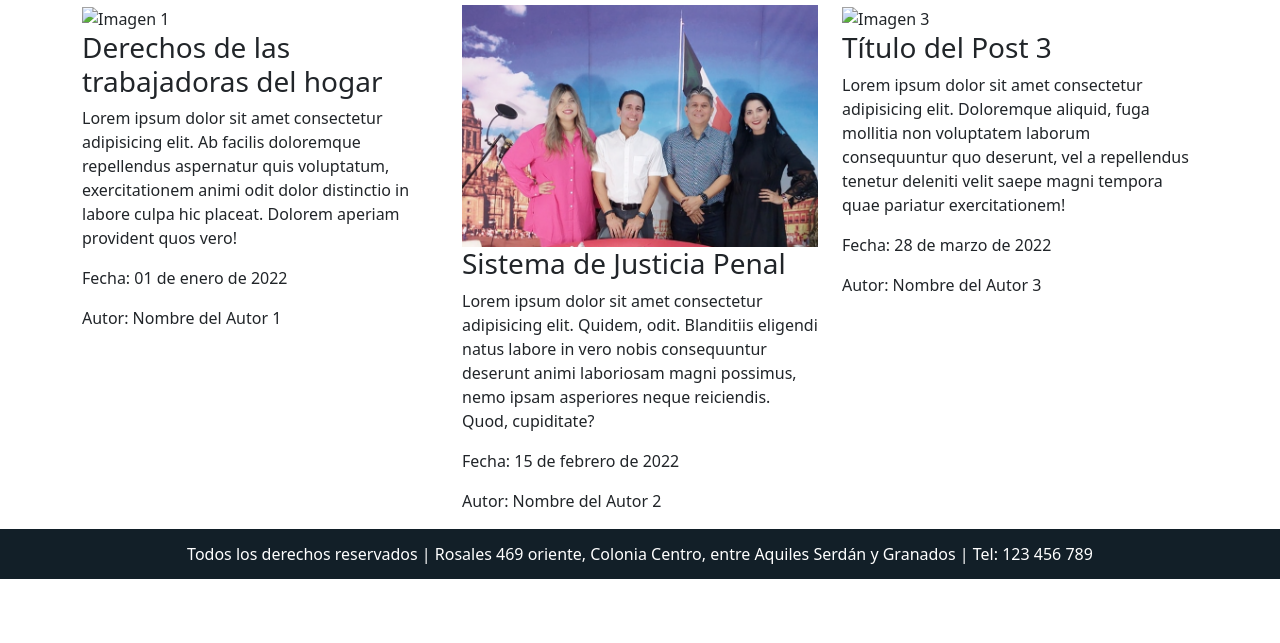
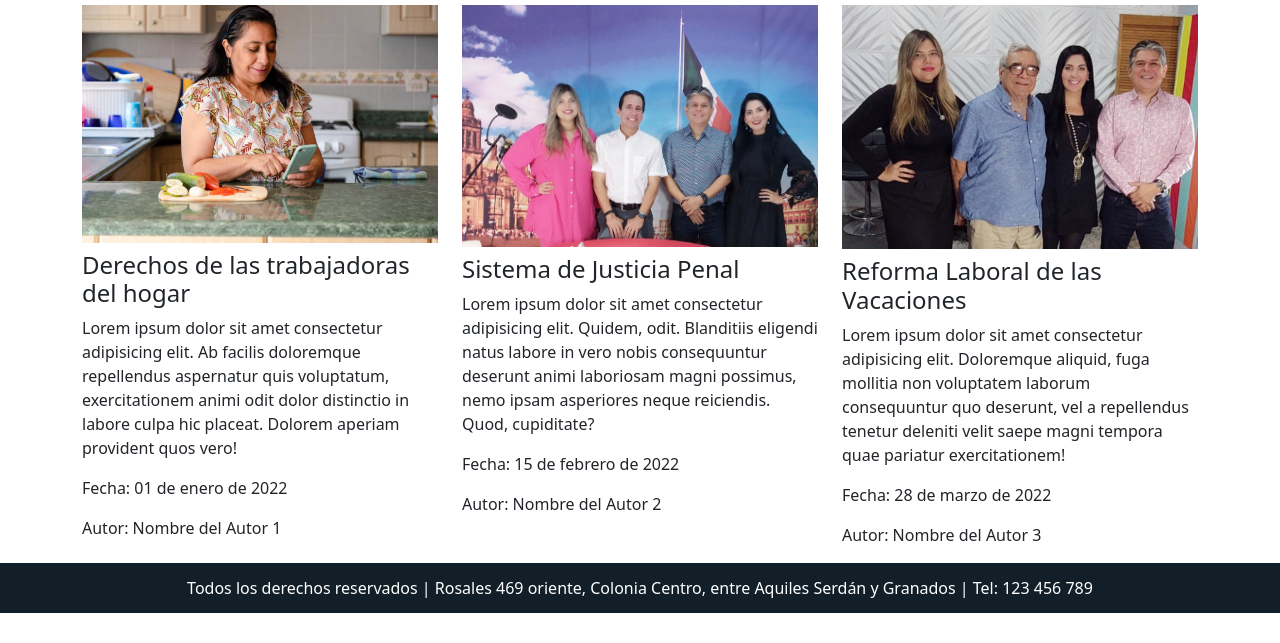
Before and after one commit to MaribellaGraphics/3ra-entreta-EJTMS1, a website: page Blog.html in a window 1280 px wide. Shown: the part 157-800 px from the top of the page. Drawn offline with nearby package versions, Linux system fonts and the light colour scheme.

Commit message:
work 1.2

```diff
--- a/Blog.html
+++ b/Blog.html
@@ -68,8 +68,8 @@
      <div class="row">
        <div class="col-md-4">
          <div class="post">
-           <img src="Image/amadecasaleyes.jpg" alt="Imagen 1" class="img-fluid">
-           <h3 class="post-title fs-3">Derechos de las trabajadoras del hogar</h3>
+           <img src="Image/blog/amadecasaleyes.jpg" alt="leyes amas de casa" class="img-fluid">
+           <h3 class="post-title fs-4 pt-2">Derechos de las trabajadoras del hogar</h3>
            <p class="descrip"> Lorem ipsum dolor sit amet consectetur adipisicing elit. Ab facilis doloremque repellendus aspernatur quis voluptatum, exercitationem animi odit dolor distinctio in labore culpa hic placeat. Dolorem aperiam provident quos vero!  </p>
            <p class="post-date">Fecha: 01 de enero de 2022</p>
            <p class="post-author">Autor: Nombre del Autor 1</p>
@@ -77,8 +77,8 @@
        </div>
        <div class="col-md-4">
          <div class="post">
-           <img src="Image/blog/Sistemadejusticiapenal.png" alt="Imagen 2" class="img-fluid">
-           <h3 class="post-title">Sistema de Justicia Penal</h3>
+           <img src="Image/blog/Sistemadejusticiapenal.png" alt="abogados" class="img-fluid">
+           <h3 class="post-title fs-4 pt-2">Sistema de Justicia Penal</h3>
            <p class="descrip">Lorem ipsum dolor sit amet consectetur adipisicing elit. Quidem, odit. Blanditiis eligendi natus labore in vero nobis consequuntur deserunt animi laboriosam magni possimus, nemo ipsam asperiores neque reiciendis. Quod, cupiditate?  </p>
            <p class="post-date">Fecha: 15 de febrero de 2022</p>
            <p class="post-author">Autor: Nombre del Autor 2</p>
@@ -86,8 +86,8 @@
        </div>
        <div class="col-md-4">
          <div class="post">
-           <img src="Image/amadecasaleyes.jpg" alt="Imagen 3" class="img-fluid">
-           <h3 class="post-title">Título del Post 3</h3>
+           <img src="Image/blog/Reformalaboralvacaciones.PNG" alt="abogados" class="img-fluid">
+           <h3 class="post-title fs-4 pt-2">Reforma Laboral de las Vacaciones</h3>
            <p class="descrip"> Lorem ipsum dolor sit amet consectetur adipisicing elit. Doloremque aliquid, fuga mollitia non voluptatem laborum consequuntur quo deserunt, vel a repellendus tenetur deleniti velit saepe magni tempora quae pariatur exercitationem!  </p>
            <p class="post-date">Fecha: 28 de marzo de 2022</p>
            <p class="post-author">Autor: Nombre del Autor 3</p>
```
Also changed, not shown: index.html (+1 -1 lines).
